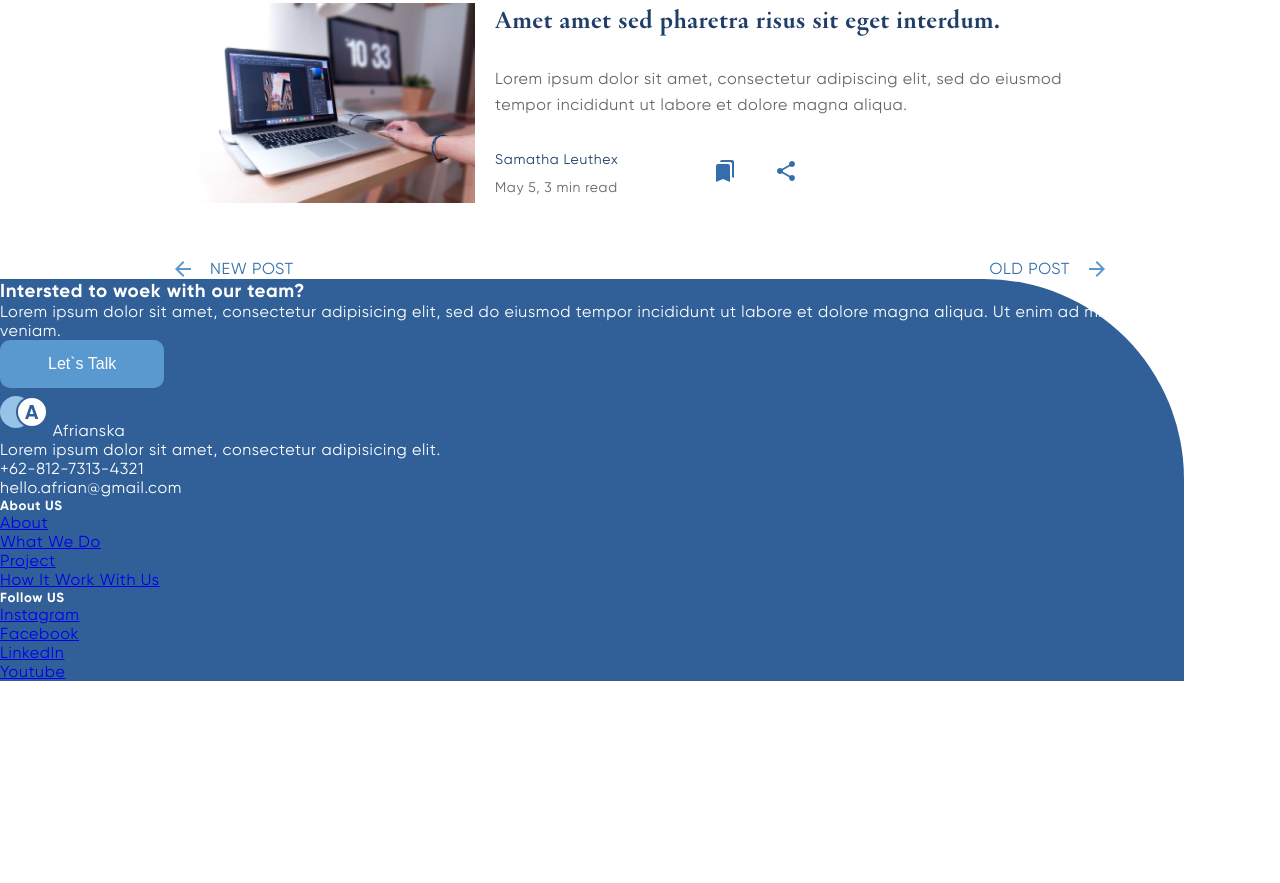
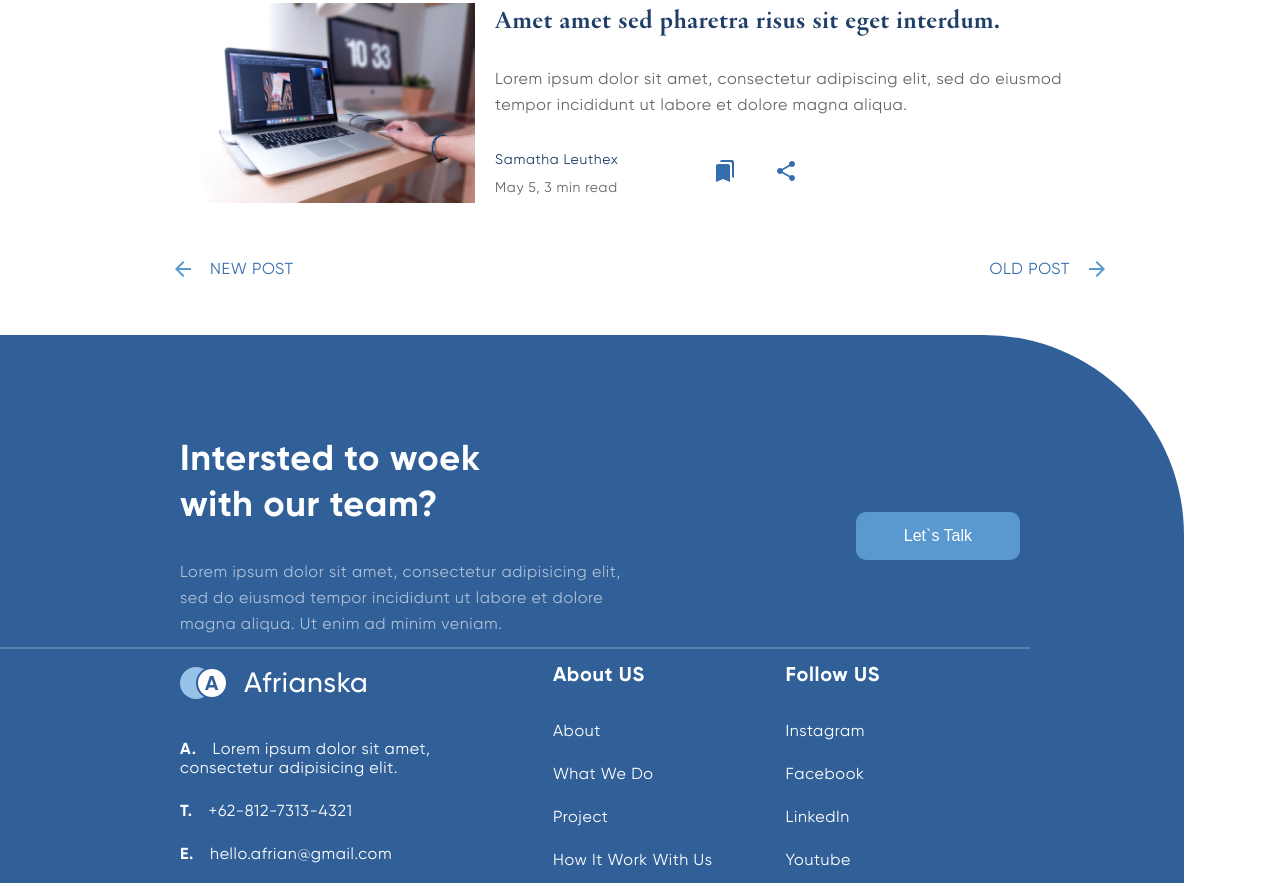
Before and after one commit to glebliutsko/Afrianska, a website: page src/blog.html in a window 1280 px wide. Shown: the part 2638-3521 px from the top of the page. Before the commit the page ends 3319 px from the top, so only its background shows below. Drawn offline with nearby package versions, Linux system fonts and the light colour scheme; files that its build step writes are made by us from their sources.

Commit message:
добавлен футер

```diff
--- a/src/blog.html
+++ b/src/blog.html
@@ -384,7 +384,7 @@
         </section>
     </main>
 
-    <footer class="footer">
+    <footer class="footer main-blog__footer">
         <div class="footer__container">
             <div class="footer__work-with-our-team-conteiner">
                 <h3 class="footer__work-with-our-team-header">
@@ -398,6 +398,9 @@
                     Let`s Talk
                 </button>
             </div>
+        </div>
+        <hr class="separator separator_white footer__separator">
+        <div class="footer__container">
             <div class="footer__information-container">
                 <div class="footer__contacts">
                     <div class="footer__company">
--- a/src/sass/_default.sass
+++ b/src/sass/_default.sass
@@ -10,3 +10,6 @@ body
 
 .separator
     border: 1px solid rgba(0, 0, 0, 0.2)
+
+    &_white
+        border: 1px solid rgba(255, 255, 255, 0.2)
--- a/src/sass/blocks/_footer.sass
+++ b/src/sass/blocks/_footer.sass
@@ -1,5 +1,116 @@
 .footer
     color: white
     background: $footerBackgroundColor
-    margin-right: 96px
-    border-radius: 0 200px 0 0
+
+    @media (min-width: 860px)
+        padding-top: 90px
+        padding-left: calc((100% - 940px) / 2)
+        margin-right: 96px
+        border-radius: 0 200px 0 0
+
+    @media (max-width: 859px)
+        padding-top: 20px
+
+.footer__work-with-our-team-conteiner
+    @media (min-width: 860px)
+        display: grid
+        grid-template-columns: auto max-content
+        grid-template-rows: auto auto
+
+        row-gap: 32px
+
+.footer__container
+    width: 100%
+    max-width: 860px
+
+    padding: 10px
+
+.footer__work-with-our-team-header
+    font-size: 36px
+    line-height: 46px
+
+    @media (min-width: 860px)
+        max-width: 317px
+
+.footer__work-with-our-team-information
+    color: rgba(255, 255, 255, 0.6)
+    line-height: 26px
+
+    @media (min-width: 860px)
+        max-width: 460px
+
+.footer__work-with-our-team-button
+    @media (min-width: 860px)
+        align-self: center
+        grid-column: 2
+        grid-row: 1 / -1
+
+.footer__separator
+    margin-left: -50%
+    max-width: calc(860px + 50%)
+
+.footer__information-container
+    @media (min-width: 860px)
+        display: flex
+        justify-content: space-between
+        max-width: 700px
+
+.footer__logo
+    width: 48px
+    height: 48px
+
+    margin-right: 16px
+
+.footer__company
+    display: flex
+    align-items: center
+    margin-bottom: 32px
+
+.footer__company-name
+    font-weight: 500
+    font-size: 28px
+    line-height: 46px
+
+.footer__list-link-container
+    @media (max-width: 859px)
+        margin-bottom: 30px
+
+.footer__contact-details
+    max-width: 300px
+    list-style-type: none
+    margin-bottom: 10px
+
+    @media (max-width: 859px)
+        margin-bottom: 30px
+
+.footer__contact-details li
+    @include margin-list-element(24px)
+
+    &::before
+        margin-right: 16px
+        float: inline-start
+        font-weight: bold
+
+    &:nth-child(1)::before
+        content: 'A.'
+
+    &:nth-child(2)::before
+        content: 'T.'
+
+    &:nth-child(3)::before
+        content: 'E.'
+
+.footer__list-link-header
+    margin-bottom: 32px
+    font-size: 20px
+    line-height: 30px
+
+.footer__list-link
+    list-style-type: none
+
+.footer__list-link-elem
+    @include margin-list-element(24px)
+
+.footer__link
+    color: inherit
+    text-decoration: inherit
--- a/src/sass/blocks/blog/_main.sass
+++ b/src/sass/blocks/blog/_main.sass
@@ -1,5 +1,5 @@
 /* .main-blog__article-search */
-.main-blog__article-search, .main-blog__popular-articles, .main-blog__all-articles
+.main-blog__article-search, .main-blog__popular-articles, .main-blog__all-articles, .main-blog__footer
     margin-top: 56px
 
 .section-separator
```
